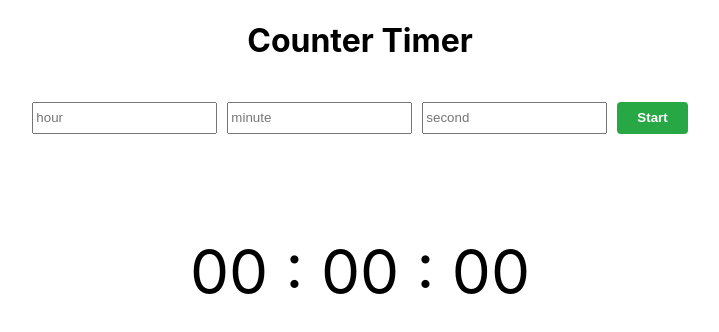
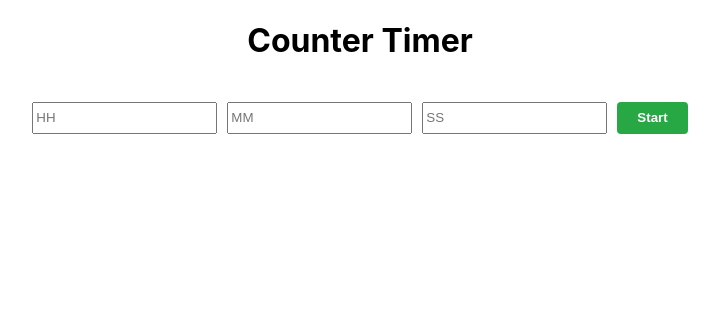
Before and after one commit to nishant25062002/Machine-Coding-Questions, a React (Create React App) app: page / in a window 1280 px wide. Shown: the top 332 px of the page, without its empty margins (280-999 px from the left). Built offline with nearby package versions, Linux system fonts and the light colour scheme.

Commit message:
Minor changes

```diff
--- a/src/component/counter/Counter.css
+++ b/src/component/counter/Counter.css
@@ -25,9 +25,20 @@
   color: #fff;
 }
 
-.counterShow{
-    font-size: 62px;
-    padding: 10vh 12px;
+.counterShow {
+  display: flex;
+  flex-direction: column;
+  align-items: center;
+  justify-content: center;
+  gap: 10px;
+  font-size: 62px;
+  padding: 10vh 12px;
+}
+
+.counterBtn {
+  display: flex;
+  gap: 20px;
+  padding: 30px 0;
 }
 
 input:disabled {
--- a/src/component/counter/Counter.jsx
+++ b/src/component/counter/Counter.jsx
@@ -1,11 +1,11 @@
 import React, { useEffect, useState } from "react";
 import "./Counter.css";
-const InputField = ({ disabled, placeholder, type, value, onChange }) => (
+
+const InputField = ({ disabled, placeholder, type, onChange }) => (
   <input
     disabled={disabled}
     placeholder={placeholder}
     type={type}
-    value={value}
     onChange={(e) => onChange(Math.max(0, parseInt(e.target.value) || 0))}
     aria-label={placeholder}
   />
@@ -13,9 +13,9 @@ const InputField = ({ disabled, placeholder, type, value, onChange }) => (
 
 const Counter = () => {
   const [start, setStart] = useState(false);
-  const [hour, setHour] = useState('');
-  const [minute, setMinute] = useState('');
-  const [second, setSecond] = useState('');
+  const [hour, setHour] = useState(0);
+  const [minute, setMinute] = useState(0);
+  const [second, setSecond] = useState(0);
 
   useEffect(() => {
     if (!start) return;
@@ -40,59 +40,61 @@ const Counter = () => {
 
   const handleStart = () => {
     if (hour > 0 || minute > 0 || second > 0) setStart(true);
+    else alert("Invalid Time!");
   };
 
   const handleReset = () => {
-    setHour('');
-    setMinute('');
-    setSecond('');
+    setHour(0);
+    setMinute(0);
+    setSecond(0);
     setStart(false);
   };
 
   return (
     <div className="counter">
       <h1>Counter Timer</h1>
+      {!start ? (
         <div className="counterInput">
+          <InputField disabled={start} placeholder="HH" onChange={setHour} />
           <InputField
             disabled={start}
-          placeholder="hour"
-          value={hour}
-          onChange={setHour}
-        />
-        <InputField
-          disabled={start}
-          placeholder="minute"
-          value={minute}
+            placeholder="MM"
             onChange={setMinute}
           />
           <InputField
             disabled={start}
-          placeholder="second"
-          value={second}
+            placeholder="SS"
             onChange={setSecond}
           />
 
+          <button onClick={handleStart} className="startBtn">
+            Start
+          </button>
+        </div>
+      ) : (
+        <div>
+          <div className="counterShow" aria-live="polite">
+            {String(hour).padStart(2, "0")} : {String(minute).padStart(2, "0")}{" "}
+            : {String(second).padStart(2, "0")}
+            <div className="counterBtn">
               {start ? (
                 <button onClick={() => setStart(false)} className="pauseBtn">
                   Pause
                 </button>
               ) : (
                 <button onClick={handleStart} className="startBtn">
-            Start
+                  Resume
                 </button>
               )}
-
               {(hour > 0 || minute > 0 || second > 0) && (
                 <button onClick={handleReset} className="resetBtn">
                   Reset
                 </button>
               )}
             </div>
-
-      <div className="counterShow" aria-live="polite">
-        {String(hour).padStart(2, "0")} : {String(minute).padStart(2, "0")} :{" "}
-        {String(second).padStart(2, "0")}
           </div>
+        </div>
+      )}
     </div>
   );
 };
```
Lines whose indentation alone changed are shown as unchanged.
